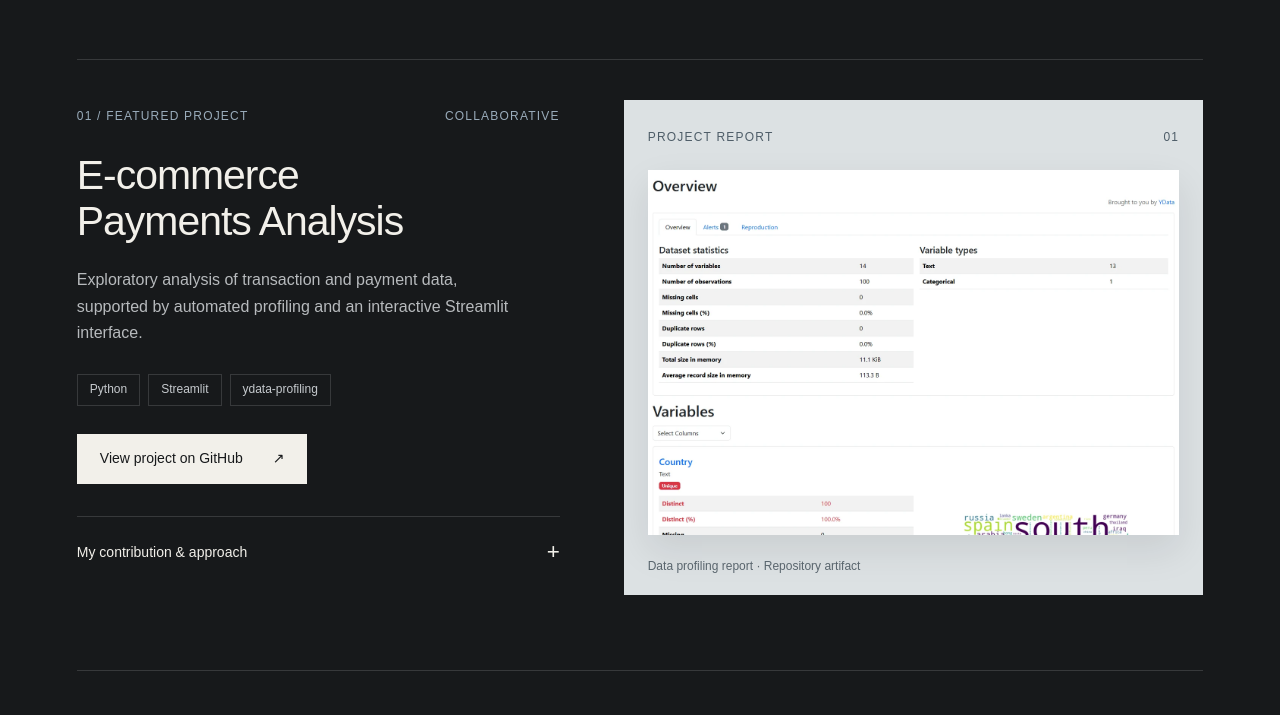
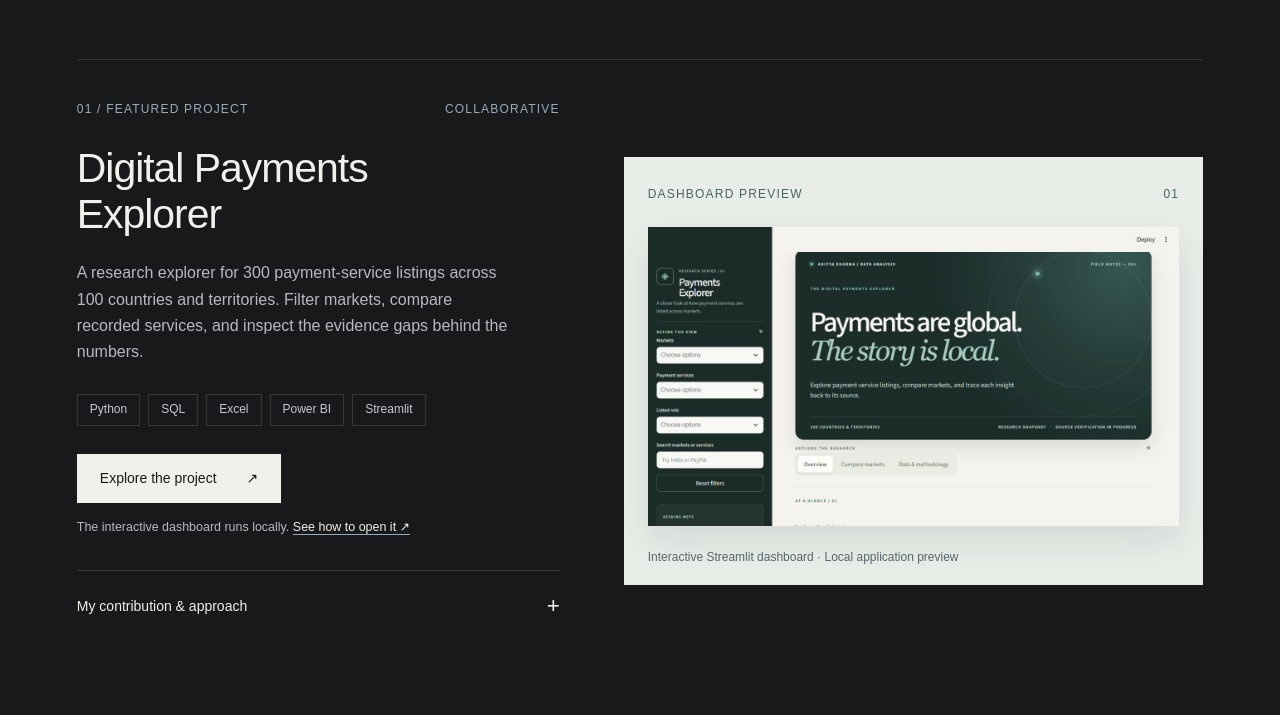
Before and after one commit to Aditya-6446/portfolio, a plain HTML site: page index.html in a window 1280 px wide. Shown: the part 1827-2542 px from the top of the page. Drawn offline with Linux system fonts and the light colour scheme.

Commit message:
Update portfolio payments project showcase

```diff
--- a/index.html
+++ b/index.html
@@ -19,8 +19,8 @@
     />
     <meta property="og:type" content="website" />
     <link rel="icon" href="assets/favicon.svg" type="image/svg+xml" />
-    <link rel="stylesheet" href="styles.css?v=3" />
-    <script src="app.js?v=3" defer></script>
+    <link rel="stylesheet" href="styles.css?v=4" />
+    <script src="app.js?v=4" defer></script>
   </head>
   <body>
     <a class="skip-link" href="#main">Skip to content</a>
@@ -113,14 +113,14 @@
                   people to use.
                 </p>
                 <p>
-                  I work with Advanced Excel, have working knowledge of Power BI
-                  and Tableau, and am strengthening my SQL and data preparation
-                  skills.
+                I work with Advanced Excel, Power BI and Tableau, and use
+                Python and SQL in projects that make data preparation and
+                analysis more repeatable.
                 </p>
               </div>
             </div>
             <div class="focus-strip">
-              <span>Operational reporting</span><span>Data quality</span
+              <span>Operational reporting</span><span>Traceable data quality</span
               ><span>Clear visual communication</span>
             </div>
           </div>
@@ -151,47 +151,61 @@
               <div class="project-topline">
                 <span>01 / FEATURED PROJECT</span><span>COLLABORATIVE</span>
               </div>
-              <h3>E-commerce<br />Payments Analysis</h3>
+              <h3>Digital Payments<br />Explorer</h3>
               <p>
-                Exploratory analysis of transaction and payment data, supported
-                by automated profiling and an interactive Streamlit interface.
+                A research explorer for 300 payment-service listings across 100
+                countries and territories. Filter markets, compare recorded
+                services, and inspect the evidence gaps behind the numbers.
               </p>
               <ul class="tags" aria-label="Project tools">
                 <li>Python</li>
+                <li>SQL</li>
+                <li>Excel</li>
+                <li>Power BI</li>
                 <li>Streamlit</li>
-                <li>ydata-profiling</li>
               </ul>
               <a
                 class="button button-light"
                 href="https://github.com/Aditya-6446/Ecommerce_Payments_Analysis"
                 target="_blank"
                 rel="noopener noreferrer"
-                >View project on GitHub <span aria-hidden="true">↗</span></a
+                >Explore the project <span aria-hidden="true">↗</span></a
               >
+              <p class="project-access">
+                The interactive dashboard runs locally.
+                <a
+                  href="https://github.com/Aditya-6446/Ecommerce_Payments_Analysis#run-the-dashboard"
+                  target="_blank"
+                  rel="noopener noreferrer"
+                  >See how to open it <span aria-hidden="true">↗</span></a
+                >
+              </p>
               <details class="project-details">
                 <summary>
                   My contribution & approach <span aria-hidden="true">+</span>
                 </summary>
                 <p>
-                  Contributed to a collaborative exploratory analysis, reviewing
-                  payment-method distributions, transaction patterns and visual
-                  reports. The repository includes a profiling app, a sample
-                  dataset and an exported HTML report.
+                  The original research was collaborative. I reshaped its
+                  market and service records into a documented analysis with
+                  Python, SQL, Excel, Power BI and a Streamlit dashboard. The
+                  charts count mentions in the source dataset, not transaction
+                  volume or verified market share; original percentages are
+                  flagged for further source review.
                 </p>
               </details>
             </div>
             <div class="project-visual payments-visual">
               <div class="report-label">
-                <span>PROJECT REPORT</span><span>01</span>
+                <span>DASHBOARD PREVIEW</span><span>01</span>
               </div>
               <img
-                src="assets/payments-report.webp"
-                alt="Overview of the project's exported data profiling report, including dataset statistics and variable types"
-                width="1400"
-                height="960"
+                src="assets/payments-dashboard.png"
+                alt="Digital Payments Explorer dashboard with its dark green introduction, filters and overview navigation"
+                width="1280"
+                height="720"
                 loading="lazy"
               />
-              <p>Data profiling report · Repository artifact</p>
+              <p>Interactive Streamlit dashboard · Local application preview</p>
             </div>
           </article>
           <article class="project secondary-project">
--- a/styles.css
+++ b/styles.css
@@ -400,6 +400,15 @@ h1 em {
   color: var(--muted-dark);
   max-width: 440px;
 }
+.project-copy > .project-access {
+  margin: 14px 0 0;
+  font-size: 0.78rem;
+}
+.project-access a {
+  color: var(--paper);
+  border-bottom: 1px solid var(--accent);
+}
+.project-access a:hover { color: var(--accent); }
 .tags {
   list-style: none;
   display: flex;
@@ -438,6 +447,13 @@ h1 em {
   color: var(--ink);
   padding: 28px 24px 18px;
   overflow: hidden;
+}
+.payments-visual {
+  background: #e8ede8;
+}
+.payments-visual .report-label,
+.payments-visual > p {
+  color: #47665c;
 }
 .report-label {
   display: flex;
```
Also changed, not shown: assets/payments-dashboard.png (added).
